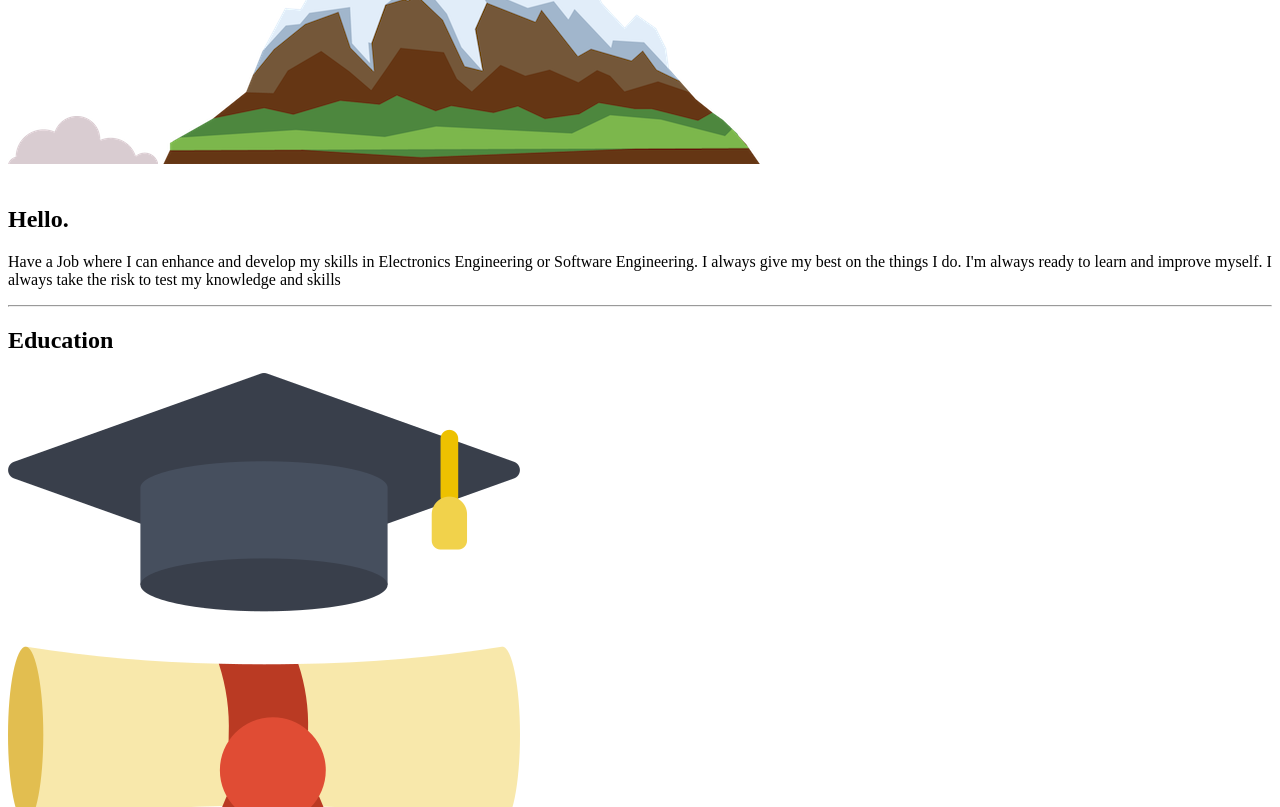
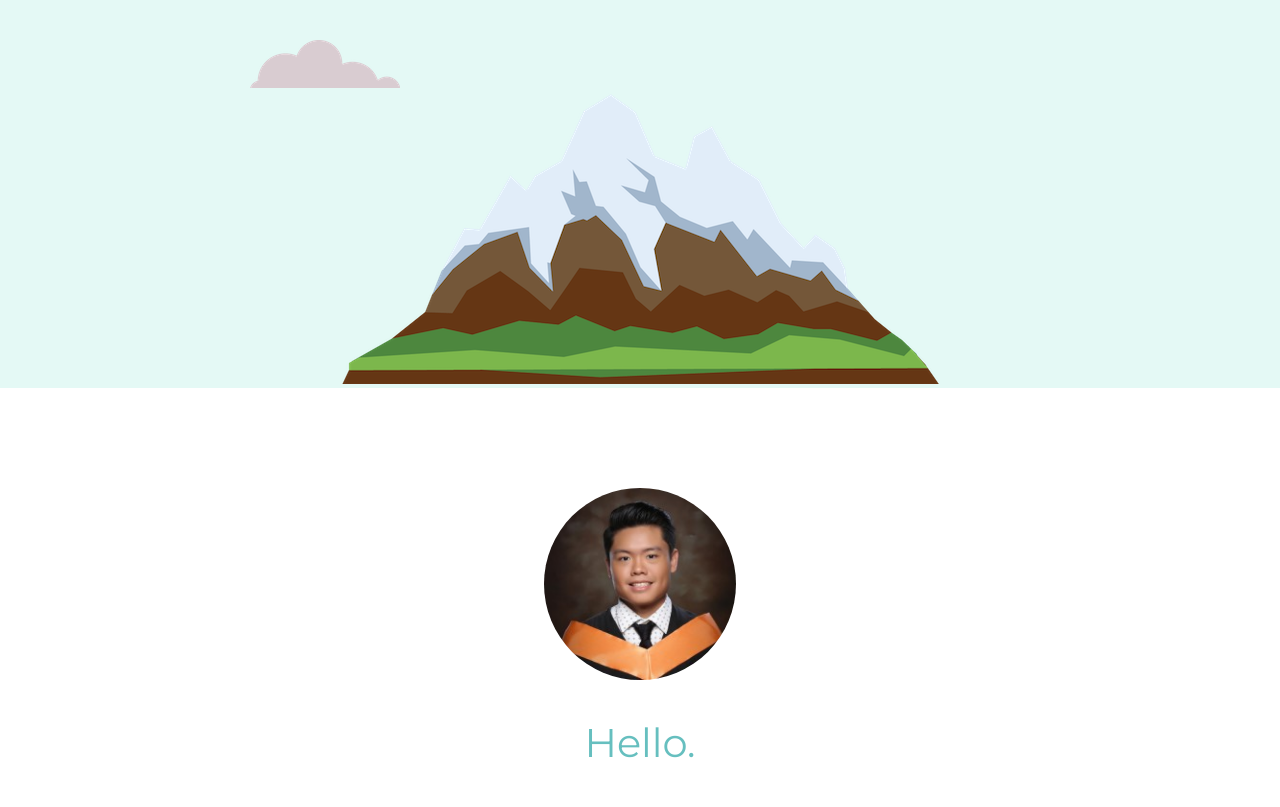
Before and after one commit to aloud9/MyWebsite, a plain HTML site: page index.html in a window 1280 px wide. Shown: the part 380-1187 px from the top of the page. Drawn offline with Linux system fonts and the light colour scheme; the site is published under a folder, as on GitHub Pages, so addresses that start at the root find nothing.

Commit message:
My Website

```diff
--- a/index.html
+++ b/index.html
@@ -5,7 +5,7 @@
   <meta charset="UTF-8">
   <meta name="viewport" content="width=device-width, initial-scale=1.0">
   <title>Corei Sy</title>
-  <link rel="stylesheet" href="/css/style.css">
+  <link rel="stylesheet" href="css/style.css">
   <link href="https://fonts.googleapis.com/css?family=Merriweather|Montserrat|Sacramento&display=swap" rel="stylesheet">
   <link rel="icon" href="favicon.ico">
 </head>
@@ -21,7 +21,7 @@
   </div>
   <div class="middle-container">
     <div class="profile">
-      <img class="myPic" src="/images/Corei.jpg" alt="">
+      <img class="myPic" src="images/Corei.jpg" alt="">
       <h2>Hello.</h2>
       <p class="intro">Have a Job where I can enhance
         and develop my skills in
```
